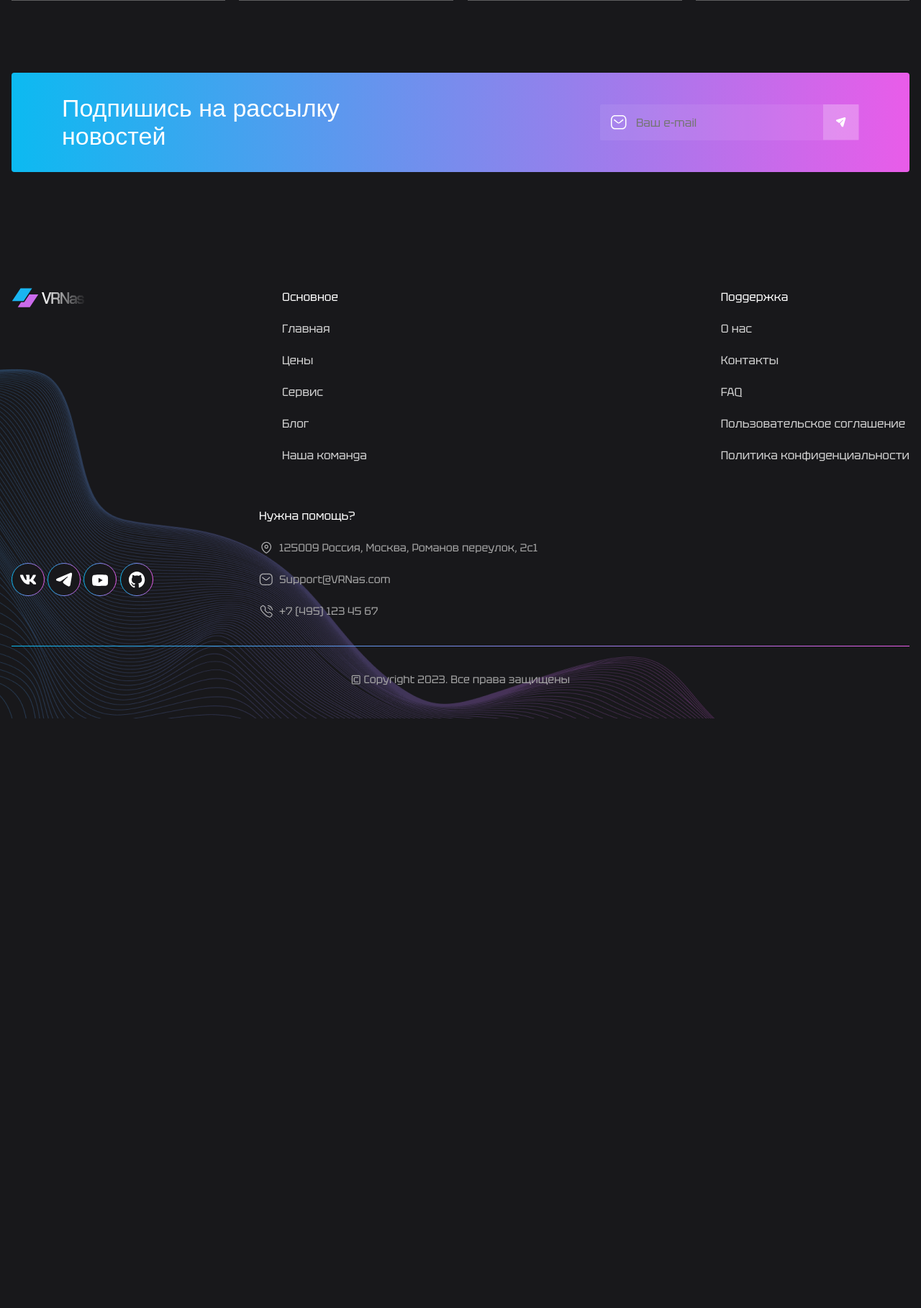
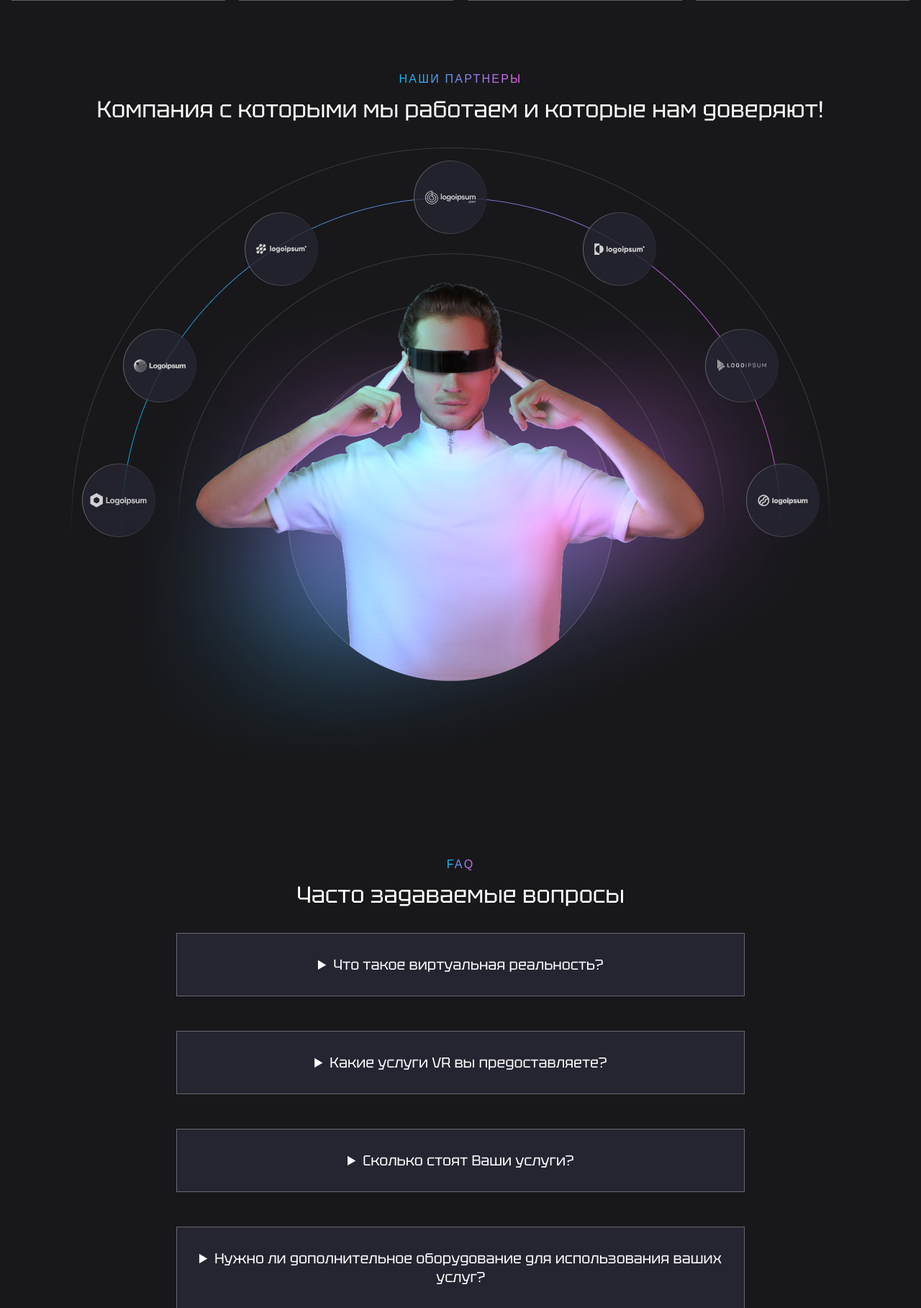
Before and after one commit to Derjugin/derjugin.github.io, a PHP site: page /about/ in a window 1280 px wide; the page is wider, and only the part inside the window is pictured. Shown: the part 2464-4281 px from the top of that part at 72% size. Before the commit the page ends 3462 px from the top of that part, so only its background shows below. Run offline with PHP 8.4, Linux system fonts and the light colour scheme; some web fonts are replaced.

Commit message:
some changes

```diff
--- a/about/index.html
+++ b/about/index.html
@@ -187,6 +187,64 @@
         </div>
       </section>
 
+      <section class="partners-section">
+        <div class="main-wrapper">
+          <p class="caption">Наши партнеры</p>
+          <h5>Компания с которыми мы работаем и которые нам доверяют!</h5>
+        </div>
+        <div class="partners">
+          <img src="../dist/img/about-partners-logo.png" alt="список партнеров">
+        </div>
+      </section>
+
+      <section class="faq-section">
+        <div class="main-wrapper">
+          <p class="caption">FAQ</p>
+          <h5>Часто задаваемые вопросы</h5>
+        </div>
+        <div class="faq">
+          <details>
+            <summary class="h7">
+              Что такое виртуальная реальность?
+            </summary>
+            <hr>
+            <p class="body-text">Виртуальная реальность (VR) - это технология, которая использует гарнитуры или другие устройства для создания имитируемой среды. Пользователи могут взаимодействовать с этой средой так, как если бы она была реальной, обеспечивая полное погружение в игры, образование, тренинги и многое другое.</p>
+          </details>
+
+          <details>
+            <summary class="h7">
+              Какие услуги VR вы предоставляете?
+            </summary>
+            <hr>
+            <p class="body-text">Мы используем передовое аппаратное и программное обеспечение виртуальной реальности, чтобы создавать высококачественные виртуальные впечатления, доступные по цене. Наша главная цель - обеспечить выдающееся обслуживание и поддержку клиентов, и наша команда всегда готова помочь с любыми вопросами или проблемами, с которыми вы можете столкнуться.</p>
+          </details>
+
+          <details>
+            <summary class="h7">
+              Сколько стоят Ваши услуги?
+            </summary>
+            <hr>
+            <p class="body-text">Стоимость услкг зависит от тарифного плана, соответствующего вашим потребностям и бюджету.</p>
+          </details>
+
+          <details>
+            <summary class="h7">
+              Нужно ли дополнительное оборудование для использования ваших услуг?
+            </summary>
+            <hr>
+            <p class="body-text">Для работы в VR потребуется гарнитуры или другие устройства для создания имитируемой среды.</p>
+          </details>
+
+          <details>
+            <summary class="h7">
+              Пожноли воспользоваться VR перед покупкой?
+            </summary>
+            <hr>
+            <p class="body-text">Да. Все тарифные планы имеют бесплатный пробный период, так что вы можете протестировать наш сервис и посмотреть, какой тарифный план подходит вам лучше всего.</p>
+          </details>
+        </div>
+      </section>
+
       <section class="subscribe">
         <div class="subscribe-wrapper">
           <h3>Подпишись на рассылку новостей</h3>
@@ -199,6 +257,7 @@
       </section>
 
     </main>
+
     <footer class="footer">
       <div class="footer-wrapper">
         <div class="footer-logo-wrapper">
--- a/index.html
+++ b/index.html
@@ -67,6 +67,7 @@
                 </div>
               </div>
 
+              <div class="video-clients">
               <!-- ----------------- Видео с YouTube ----------------- -->
 
                 <img src="./dist/img/video.png" alt="Video 1" class="video-trigger" data-video="https://www.youtube-nocookie.com/embed/TX9qSaGXFyg">
@@ -79,6 +80,7 @@
                 </div>
 
               <!-- ----------------- Видео с YouTube КОНЕЦ ----------------- -->
+            </div>
 
             </div>
           </div>
@@ -136,7 +138,7 @@
               <span class="body-text-info">Удобные и доступные по цене</span>
             </div>
           </div>
-          <a href="" class="btn">Подробности</a>
+          <a href="./about/" class="btn">Подробности</a>
         </div>
       </section>
 
--- a/styles.css
+++ b/styles.css
@@ -1098,6 +1134,44 @@ textarea {
   text-align: center;
 }
 
+.faq-section, .partners-section {
+  display: flex;
+  flex-direction: column;
+  align-items: center;
+  text-align: center;
+}
+.faq-section .main-wrapper,
+.partners-section .main-wrapper {
+  align-items: center;
+  width: 100%;
+}
+
+.partners {
+
+}
+
+.faq {
+  max-width: 790px;
+  width: 100%;
+}
+
+.faq details {
+  width: 100%;
+  margin-bottom: 48px;
+  background-color: #252532;
+  border: 1px solid rgba(255,255,255, 0.3);
+}
+
+.faq .h7 {
+  font-size: 20px;
+  margin-bottom: 0;
+  padding: 30px;
+}
+
+.faq hr {
+  margin-bottom: 12px;
+}
+
 /* ========== ABOUT END========== */
 
 
@@ -1163,6 +1237,7 @@ textarea {
   flex-direction: column;
   flex-wrap: wrap;
   gap: 16px;
+  padding: 0;
 }
 
 .help {
```
Also changed, not shown: other parts of styles.css (+59 -28 lines), dist/img/about-partners-logo.png (added), dist/img/about-partners.png (added), dist/img/thumbnail.png. Lines whose indentation alone changed are shown as unchanged.
